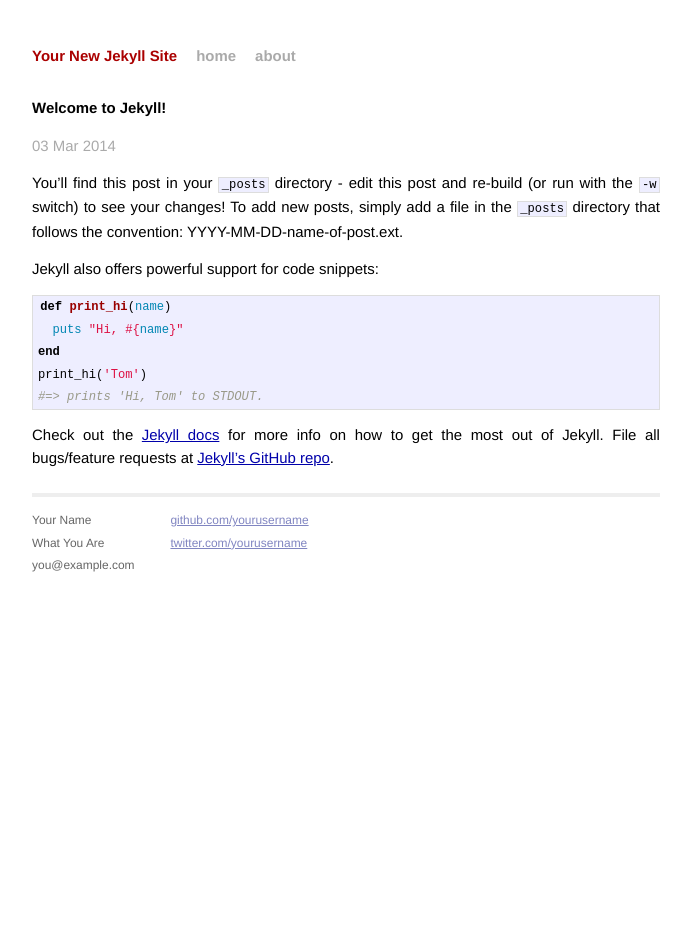
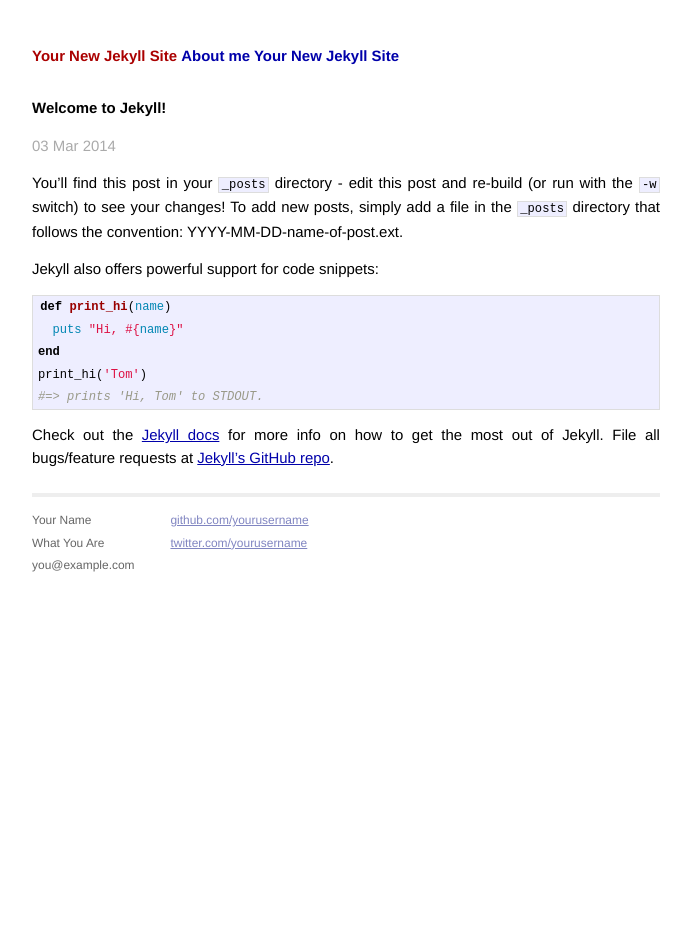
Before and after one commit to jhnsv/jhnsv.github.io, a Jekyll site: the page built from _posts/2014-03-03-welcome-to-jekyll.markdown, in a window 1280 px wide. Shown: the whole page, without its empty margins (294-985 px from the left). Built offline with Jekyll 4.4.1, drawn with Linux system fonts in a browser that asks for light colours; Markdown is read by kramdown in place of the engine named in the settings; a file with an impossible date is left out.

Commit message:
added dynamic menu

```diff
--- a/_layouts/default.html
+++ b/_layouts/default.html
@@ -18,8 +18,15 @@
         <div class="site">
           <div class="header">
             <h1 class="title"><a href="/">{{ site.name }}</a></h1>
-            <a class="extra" href="/">home</a>
-            <a class="extra" href="/about">about</a>
+
+          {% for p in site.pages %}
+
+              <a {% if p.url == page.url %}class="active"{% endif %} href="{{ p.url }}">
+                {{ p.title }}
+              </a>
+
+          {% endfor %}
+
           </div>
 
           {{ content }}
```
